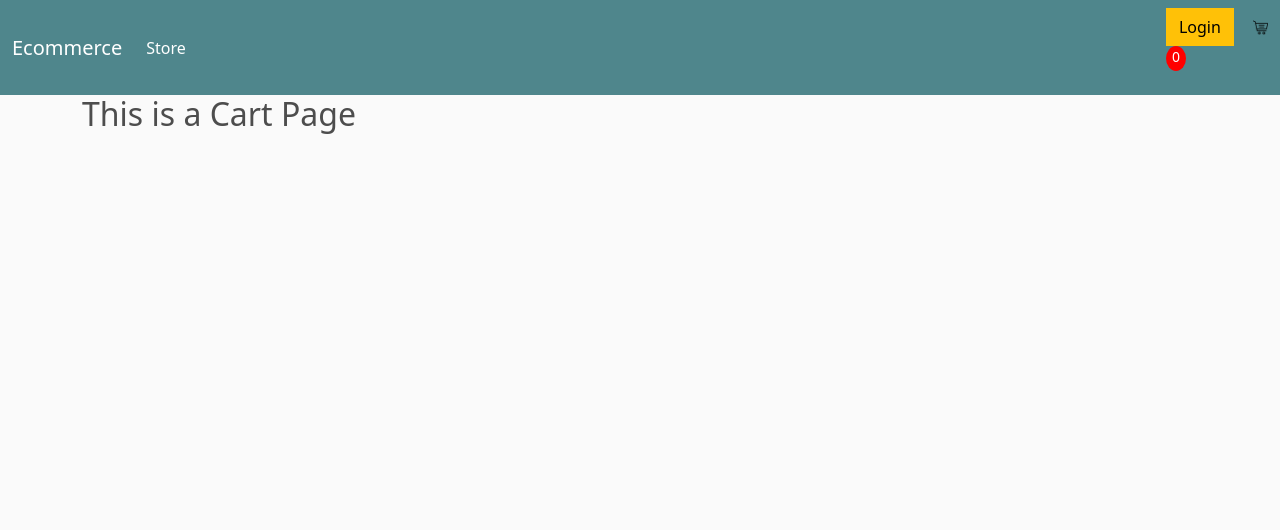
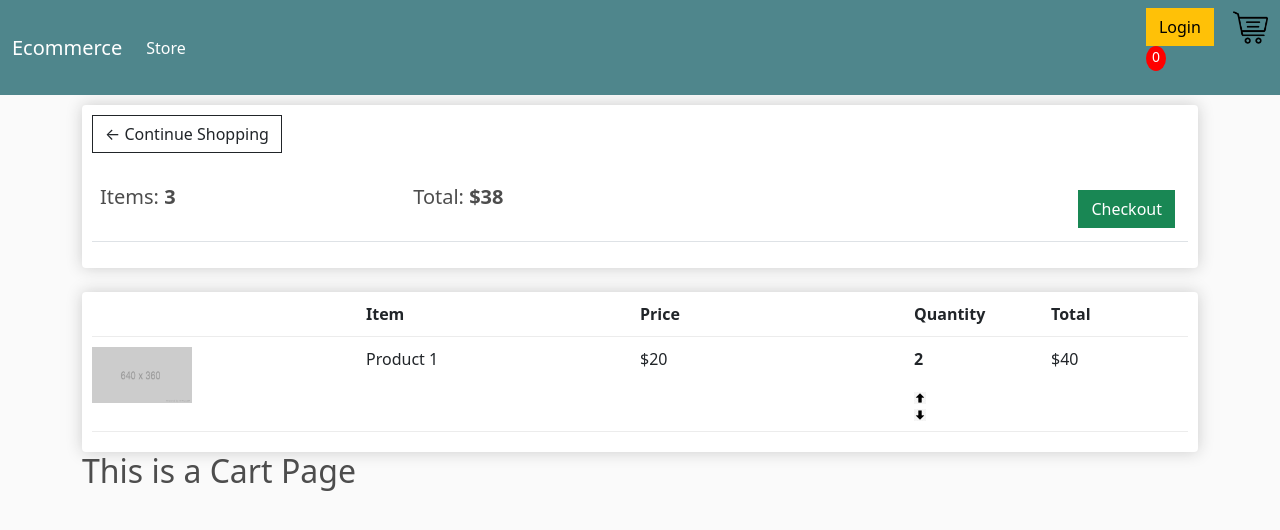
Before and after one commit to boiko88/django-ecommerce, a Django app: page /cart/ in a window 1280 px wide. Shown: the top 530 px of the page. Run offline with Django 4.2, Linux system fonts and the light colour scheme; lists and menus that the app fills with data are empty.

Commit message:
added pictures to the cart page

```diff
--- a/static/css/main.css
+++ b/static/css/main.css
@@ -30,7 +30,7 @@ h1,h2,h3,h4,h5,h6{
 }
 
 #cart-icon{
-	width:15px;
+	width:35px;
 	display: inline-block;
 	margin-left: 15px;
 }
--- a/templates/store/cart.html
+++ b/templates/store/cart.html
@@ -3,6 +3,58 @@
 {% block content %}
 
 
+<div class="row">
+    <div class ="col-lg-12">
+        <div class="box-element">
+            <a class="btn btn-outline-dark" href="{% url 'store' %}">&#x2190; Continue Shopping</a>
+
+            <br>
+            <br>
+
+            <table class="table">
+                <tr>
+                    <th><h5>Items: <strong>3</strong></h5></th>
+                    <th><h5>Total: <strong>$38</strong></h5></th>
+                    <th>
+                        <a style="float:right; margin:5px" class="btn btn-success" href={% url 'checkout' %}>Checkout</a>
+                    </th>
+                </tr>
+            </table>
+
+        </div>
+
+        <br>
+
+        <div class="box-element">
+            <div class="cart-row">
+                <div style="flex: 2"></div>
+                <div style="flex: 2"><strong>Item</strong></div>
+                <div style="flex: 2"><strong>Price</strong></div>
+                <div style="flex: 1"><strong>Quantity</strong></div>
+                <div style="flex: 1"><strong>Total</strong></div>
+
+            </div>
+
+            <div class="cart-row">
+                <div style="flex:2"><img class="row-image" src={% static 'images/placeholder.png' %}></div>
+                <div style="flex:2">Product 1</div>
+                <div style="flex:2">$20</div>
+                <div style="flex:1">
+                    <p class="quantity">2</p>
+                    <div class="qantity">
+
+                        <img class="chg-quantity" src={% static 'images/up_arrow.jpg' %}>
+
+                        <img class="chg-quantity" src={% static 'images/down_arrow.jpg' %}>
+
+                    </div>
+                </div>
+                <div style="flex: 1">$40</div>
+
+            </div>
+    </div>
+</div>
+
 <h2>This is a Cart Page</h2>
 
 {% endblock content %}
--- a/templates/store/store.html
+++ b/templates/store/store.html
@@ -12,7 +12,7 @@
                 <hr>
                 <button class="btn btn-outline-secondary add-btn">Add to Cart</button>
                 <a class="btn btn-outline-success" href="#">View</a>
-                <h4 class="display: inline-block;">$20</h4>
+                <h4 style="display: inline-block;  float: right">$20</h4>
             </div>
         </div>
 
@@ -23,7 +23,7 @@
                 <hr>
                 <button class="btn btn-outline-secondary add-btn">Add to Cart</button>
                 <a class="btn btn-outline-success" href="#">View</a>
-                <h4 class="display: inline-block; float: right">$20</h4>
+                <h4 style="display: inline-block; float: right">$20</h4>
             </div>
         </div>
 
@@ -34,7 +34,7 @@
                 <hr>
                 <button class="btn btn-outline-secondary add-btn">Add to Cart</button>
                 <a class="btn btn-outline-success" href="#">View</a>
-                <h4 class="display: inline-block; float: right">$20</h4>
+                <h4 style="display: inline-block; float: right">$20</h4>
             </div>
         </div>
     </div>
```
Also changed, not shown: static/images/down_arrow.jpg (added), static/images/up_arrow.jpg (added).
